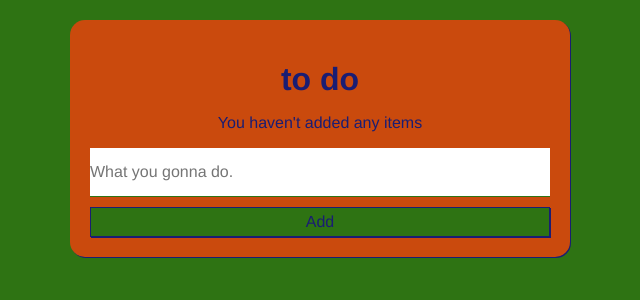
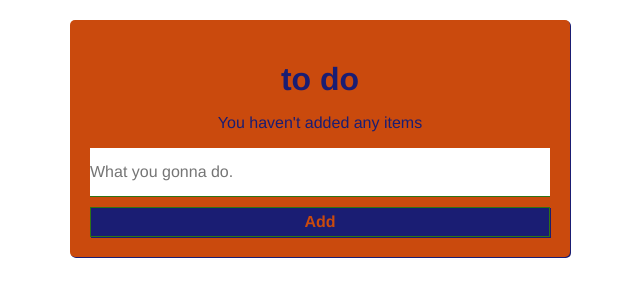
Before and after one commit to magiai/To_do_list, a PHP site: page / in a window 1280 px wide. Shown: the top 300 px of the page, without its empty margins (320-960 px from the left). Run offline with PHP 8.4, Linux system fonts and the light colour scheme; data that the repository does not hold is empty.

Commit message:
Small change in styling

```diff
--- a/add.php
+++ b/add.php
@@ -3,7 +3,7 @@
 require_once 'app/init.php';
 
 if(isset($_POST['name'])) {
-    $name = trim($_POST['name']);
+    $name = $_POST['name'];
 
     if(!empty($name)) {
         $addedQuery = $db->prepare(/** @lang text */
--- a/css/main.css
+++ b/css/main.css
@@ -1,5 +1,5 @@
 body {
-    background-color: #2E7313
+    background-color: white;
 }
 
 body, input {
@@ -21,7 +21,7 @@ a {
     width: 100%;
     max-width: 500px;
     padding: 20px;
-    border-radius: 15px;
+    border-radius: 5px;
     box-shadow:1px 1px 0 #1A1D73;
     box-sizing: border-box;
 }
@@ -67,9 +67,11 @@ a {
 
 /*submit*/
 .submit {
-    background-color: #2E7313;
+    color: #CA4A0D;
+    font-weight: bold;
+    background-color: #1A1D73;
     padding: 5px 10px;
-    border: 1px solid #1A1D73;
+    border: 1px solid #2E7313;
     width: 100%;
     margin-top: 10px;
     box-shadow: 1px 1px #1A1D73;
```
